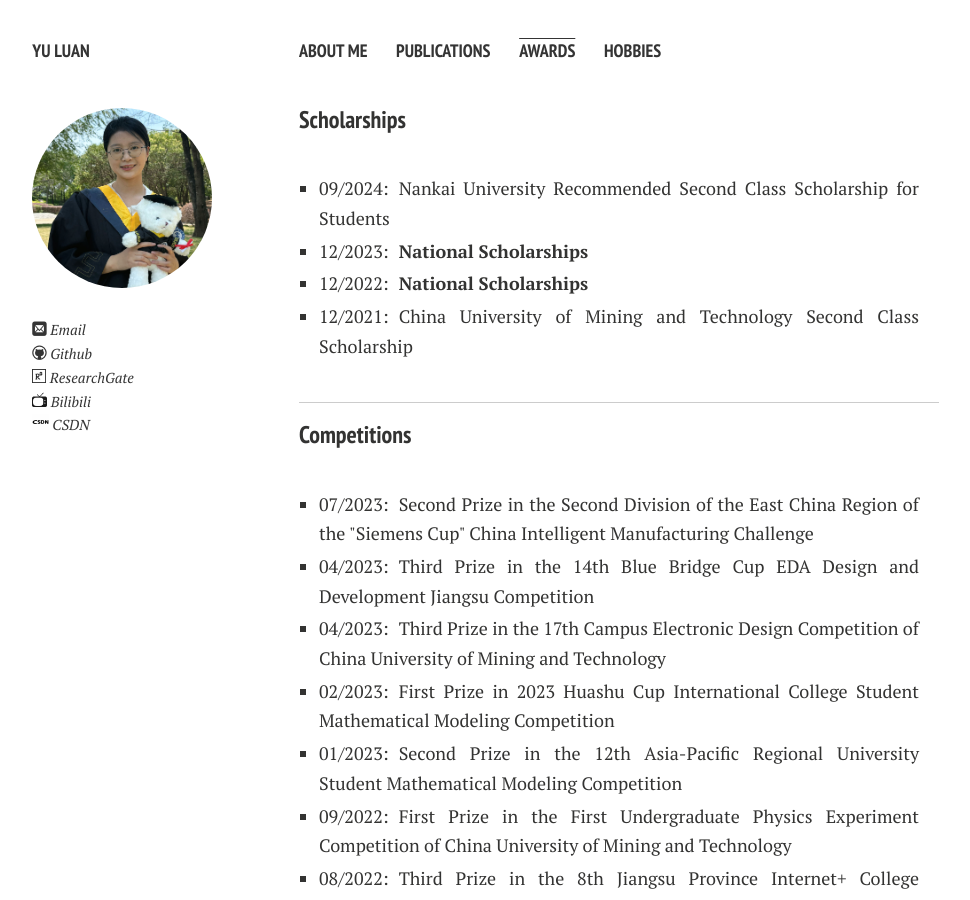
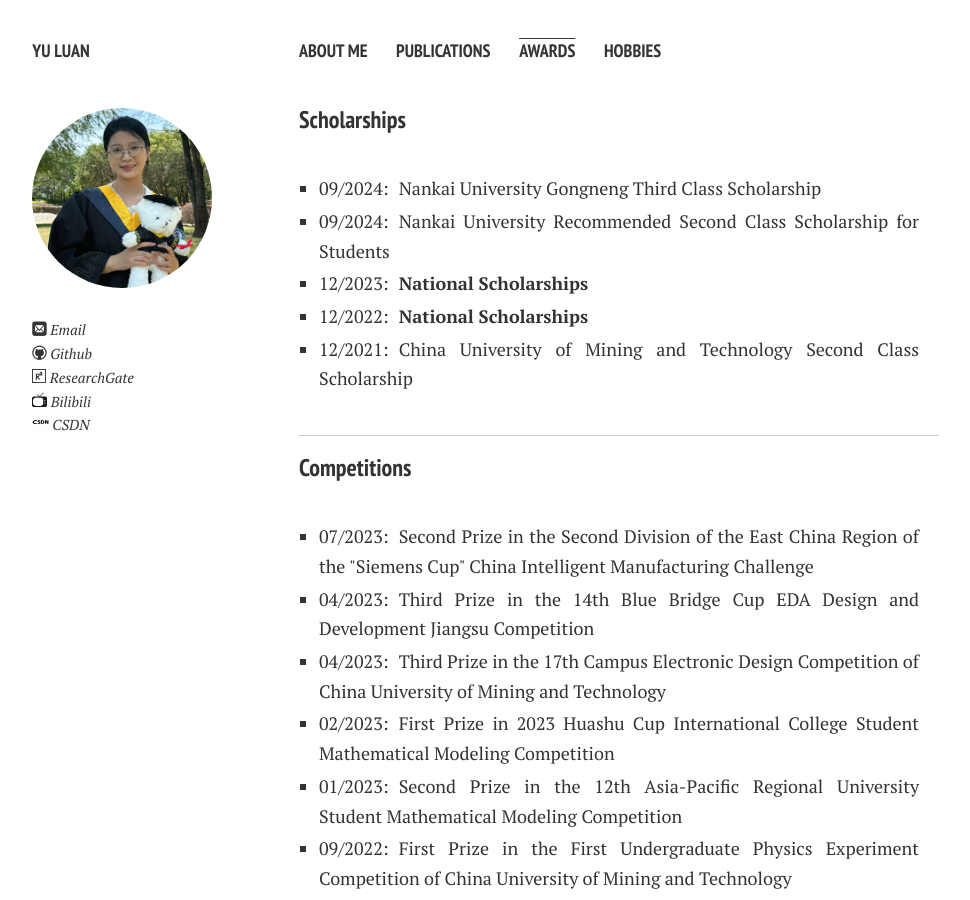
Before and after one commit to yuluan08/yuluan08.github.io, a Jekyll site: the page built from awards.md, in a window 1280 px wide and 900 px high. Shown: the whole window, without its empty margins (21-991 px from the left). Built offline with Jekyll 4.4.1, drawn with Linux system fonts in a browser that asks for light colours; nearby versions of some CDN libraries; comment, search, counter and statistics services are not loaded; a style sheet for code colours, icons or effects is not loaded.

Commit message:
Update awards.md

```diff
--- a/awards.md
+++ b/awards.md
@@ -24,9 +24,10 @@ ul {
 </style>
 
 <ul>
+  <li><div><p class="margin">09/2024<h style="letter-spacing:10px">:</h>Nankai University Gongneng Third Class Scholarship</p></div></li>
   <li><div><p class="margin">09/2024<h style="letter-spacing:10px">:</h>Nankai University Recommended Second Class Scholarship for Students</p></div></li>
-<li><div><p class="margin">12/2023<h style="letter-spacing:10px">:</h><span class="thick">National Scholarships</span></p></div></li>
-<li><div><p class="margin">12/2022<h style="letter-spacing:10px">:</h><span class="thick">National Scholarships</span></p></div></li>
+  <li><div><p class="margin">12/2023<h style="letter-spacing:10px">:</h><span class="thick">National Scholarships</span></p></div></li>
+  <li><div><p class="margin">12/2022<h style="letter-spacing:10px">:</h><span class="thick">National Scholarships</span></p></div></li>
   <li><div><p class="margin">12/2021<h style="letter-spacing:10px">:</h>China University of Mining and Technology Second Class Scholarship</p></div></li>
 </ul>
 
```
